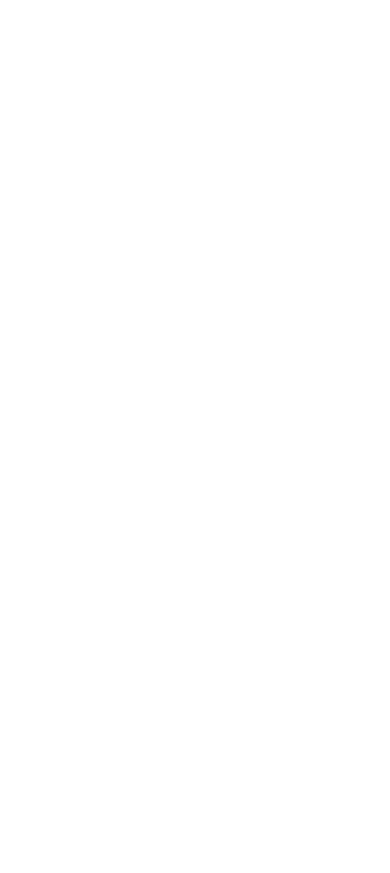
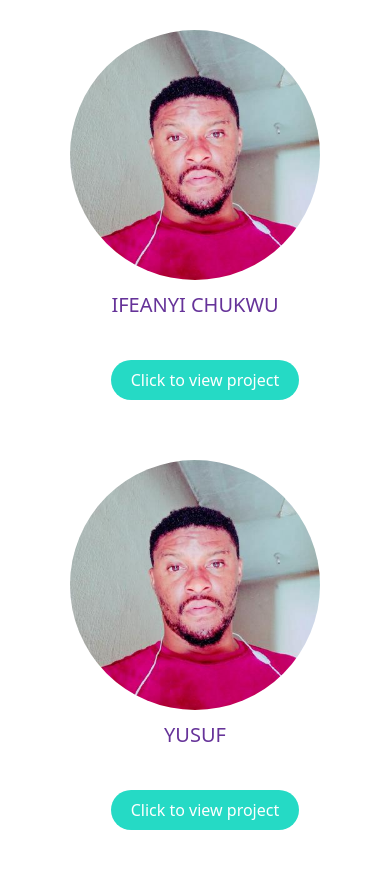
Before and after one commit to emmaudebu/tailwind-class, a website: page index.html in a window 390 px wide. Before the commit the page ends 844 px from the top, so only its background shows below. Drawn offline with Linux system fonts and the light colour scheme.

Commit message:
front page

```diff
--- a/index.html
+++ b/index.html
@@ -10,7 +10,25 @@
     <link rel="stylesheet" href="style.css">
 </head>
 
-<body>
+<body class="">
+    <section class=" flex  justify-center items-center pt-[100px] contain md:pt-[0px]">
+        <div class="m-auto ema flex flex-col mt-[100px]  gap-0 md:flex-row gap-5">
+            <span class="  text-shadow-drop-center flex flex-col md:flex-col justify-center items-center ">
+                <img src="./src/images/29877925.jpg" alt="" class="rounded-full">
+                <button class=" name">IFEANYI CHUKWU</button>
+                <button
+                    class="url ml-5 border-grey-700 border-2  my-10 px-5 py-2 rounded-full border-none text-white bg-[#25DAC5] ">
+                    <a href="./src/header5.html">Click to view project </a></button>
+            </span>
+            <span class=" text-shadow-drop-center flex flex-col md:flex-col justify-center items-center ">
+                <img src="./src/images/29877925.jpg" alt="" class="rounded-full">
+                <button class=" name">YUSUF</button>
+                <button
+                    class="url ml-5 border-grey-700 border-2  my-10 px-5 py-2 rounded-full border-none text-white bg-[#25DAC5] ">
+                    <a href="./src/header4.html">Click to view project </a></button>
+            </span>
+        </div>
+    </section>
 
 
 
--- a/style.css
+++ b/style.css
@@ -0,0 +1,106 @@
+img {
+    width: 250px;
+    height: 250px;
+
+    margin-inline: 60px;
+}
+
+.ema{
+    margin-top: 400px;
+}
+
+.contain {
+
+    width: 80vw;
+    height: 600px;
+    margin: auto;
+}
+
+
+
+.url:hover {
+    transform: scale(1.4);
+    background: rgb(21 94 117 / var(--tw-bg-opacity));
+    transition: transform .5s ease-in-out;
+
+}
+
+
+.name {
+    font-size: 20px;
+    margin-top: 10px;
+    color: rebeccapurple;
+
+}
+
+.text-shadow-drop-center {
+    -webkit-animation: text-pop-up-top 0.6s both;
+    animation: text-pop-up-top 0.6s both;
+}
+
+/* ----------------------------------------------
+ * Generated by Animista on 2023-4-23 0:41:18
+ * Licensed under FreeBSD License.
+ * See http://animista.net/license for more info.
+ * w: http://animista.net, t: @cssanimista
+ * ---------------------------------------------- */
+
+/**
+ * ----------------------------------------
+ * animation text-pop-up-top
+ * ----------------------------------------
+ */
+@-webkit-keyframes text-pop-up-top {
+    0% {
+        -webkit-transform: translateY(0);
+        transform: translateY(0);
+        -webkit-transform-origin: 50% 50%;
+        transform-origin: 50% 50%;
+        text-shadow: none;
+    }
+
+    100% {
+        -webkit-transform: translateY(-50px);
+        transform: translateY(-50px);
+        -webkit-transform-origin: 50% 50%;
+        transform-origin: 50% 50%;
+        text-shadow: 0 1px 0 #cccccc, 0 2px 0 #cccccc, 0 3px 0 #cccccc, 0 4px 0 #cccccc, 0 5px 0 #cccccc, 0 6px 0 #cccccc, 0 7px 0 #cccccc, 0 8px 0 #cccccc, 0 9px 0 #cccccc, 0 50px 30px rgba(0, 0, 0, 0.3);
+    }
+}
+
+@keyframes text-pop-up-top {
+    0% {
+        -webkit-transform: translateY(0);
+        transform: translateY(0);
+        -webkit-transform-origin: 50% 50%;
+        transform-origin: 50% 50%;
+        text-shadow: none;
+    }
+
+    100% {
+        -webkit-transform: translateY(-50px);
+        transform: translateY(-50px);
+        -webkit-transform-origin: 50% 50%;
+        transform-origin: 50% 50%;
+        text-shadow: 0 1px 0 #cccccc, 0 2px 0 #cccccc, 0 3px 0 #cccccc, 0 4px 0 #cccccc, 0 5px 0 #cccccc, 0 6px 0 #cccccc, 0 7px 0 #cccccc, 0 8px 0 #cccccc, 0 9px 0 #cccccc, 0 50px 30px rgba(0, 0, 0, 0.3);
+    }
+}
+
+
+
+
+
+
+
+/* @media (min-width: 640px) {
+    img {
+        width: 250px;
+        height: 250px;
+        margin-top: 250px;
+        margin-inline: 200px;
+    }
+
+
+     } */
+
+/* @media (min-width: 768px) { ... } */
```
Also changed, not shown: src/header5.html (+5 -2 lines), dist/output.css.
